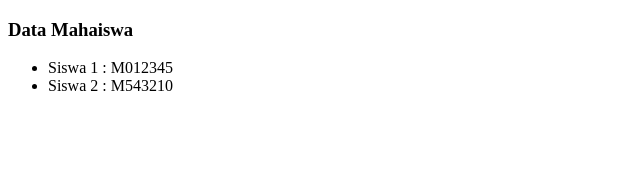
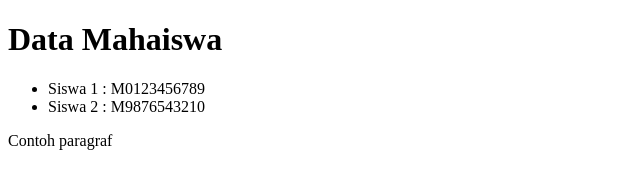
Before and after one commit to nenfie/git-tutorial, a plain HTML site: page mahasiswa.html in a window 1280 px wide. Shown: the whole page, without its empty margins (0-640 px from the left). Drawn offline with Linux system fonts and the light colour scheme.

Commit message:
Update mahasiswa.html

```diff
--- a/mahasiswa.html
+++ b/mahasiswa.html
@@ -7,11 +7,11 @@
     <title>Data Mahasiswa</title>
 </head>
 <body>
-    <h3>Data Mahaiswa</h3>
-
+    <h1>Data Mahaiswa</h1>
     <ul>
-        <li>Siswa 1 : M012345</li>
-        <li>Siswa 2 : M543210</li>
+        <li>Siswa 1 : M0123456789</li>
+        <li>Siswa 2 : M9876543210</li>
     </ul>
+    <p>Contoh paragraf</p>
 </body>
 </html>
```
